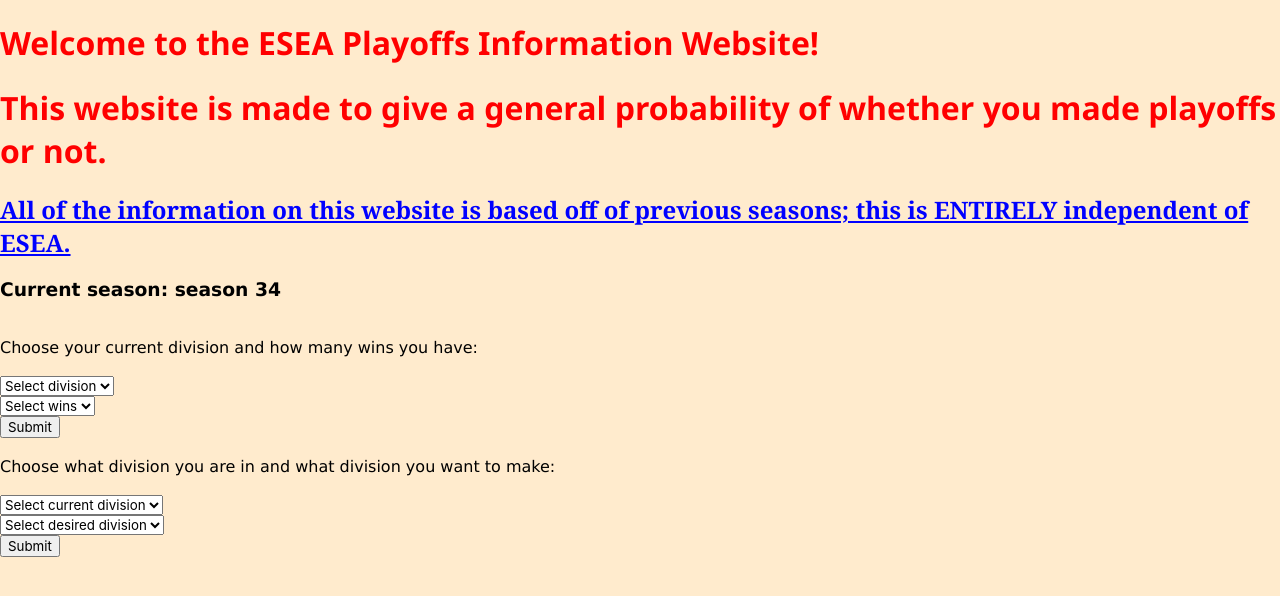
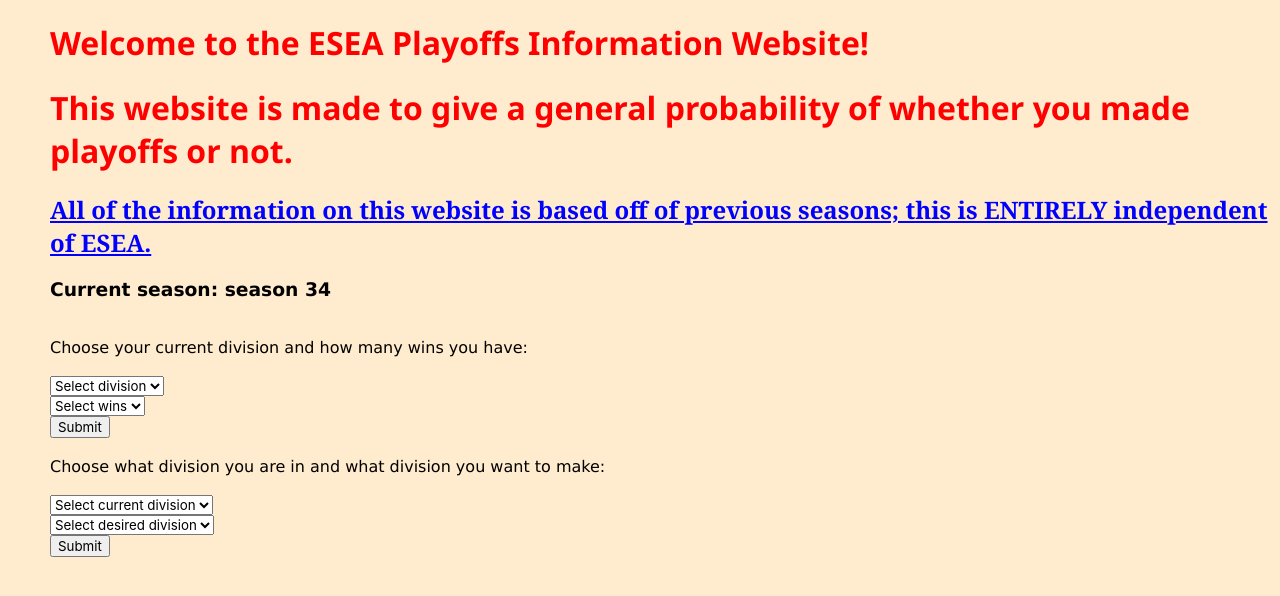
Before and after one commit to geoffreynguyen011/eseaplayoffsinfoprovider, a React (Create React App) app: page / in a window 1280 px wide. Shown: the top 596 px of the page. Built offline with nearby package versions, Linux system fonts and the light colour scheme.

Commit message:
added padding

```diff
--- a/src/style.css
+++ b/src/style.css
@@ -1,6 +1,7 @@
 body {
     background-color: blanchedalmond;
-    font-family: verdana
+    font-family: verdana;
+    padding-left: 50px
  }
 
  h1 {
@@ -19,9 +20,11 @@
  }
 
  button {
-     font-family: -apple-system, BlinkMacSystemFont, 'Segoe UI', Roboto, Oxygen, Ubuntu, Cantarell, 'Open Sans', 'Helvetica Neue', sans-serif
+     font-family: -apple-system, BlinkMacSystemFont, 'Segoe UI', Roboto, Oxygen, Ubuntu, Cantarell, 'Open Sans', 'Helvetica Neue', sans-serif;
+
  }
 
  select {
-     font-family: -apple-system, BlinkMacSystemFont, 'Segoe UI', Roboto, Oxygen, Ubuntu, Cantarell, 'Open Sans', 'Helvetica Neue', sans-serif
+     font-family: -apple-system, BlinkMacSystemFont, 'Segoe UI', Roboto, Oxygen, Ubuntu, Cantarell, 'Open Sans', 'Helvetica Neue', sans-serif;
+
  }
```
